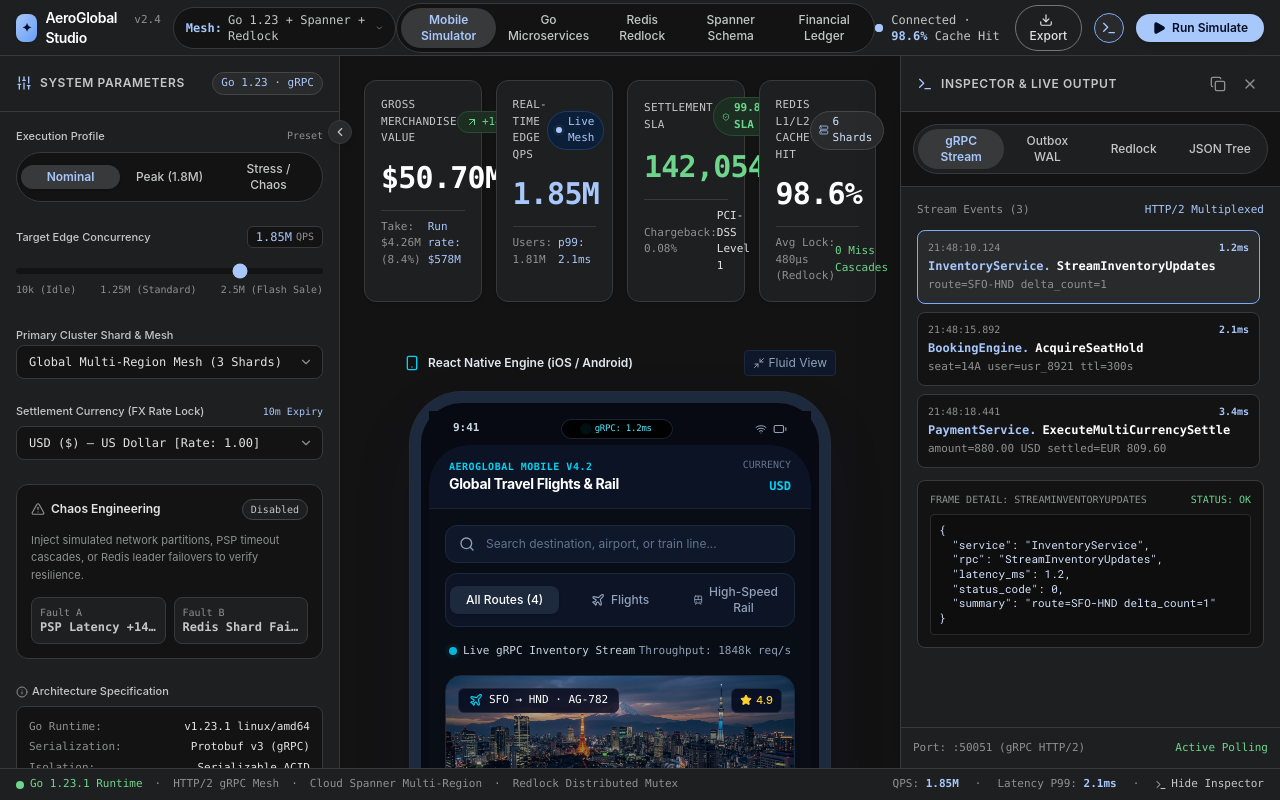
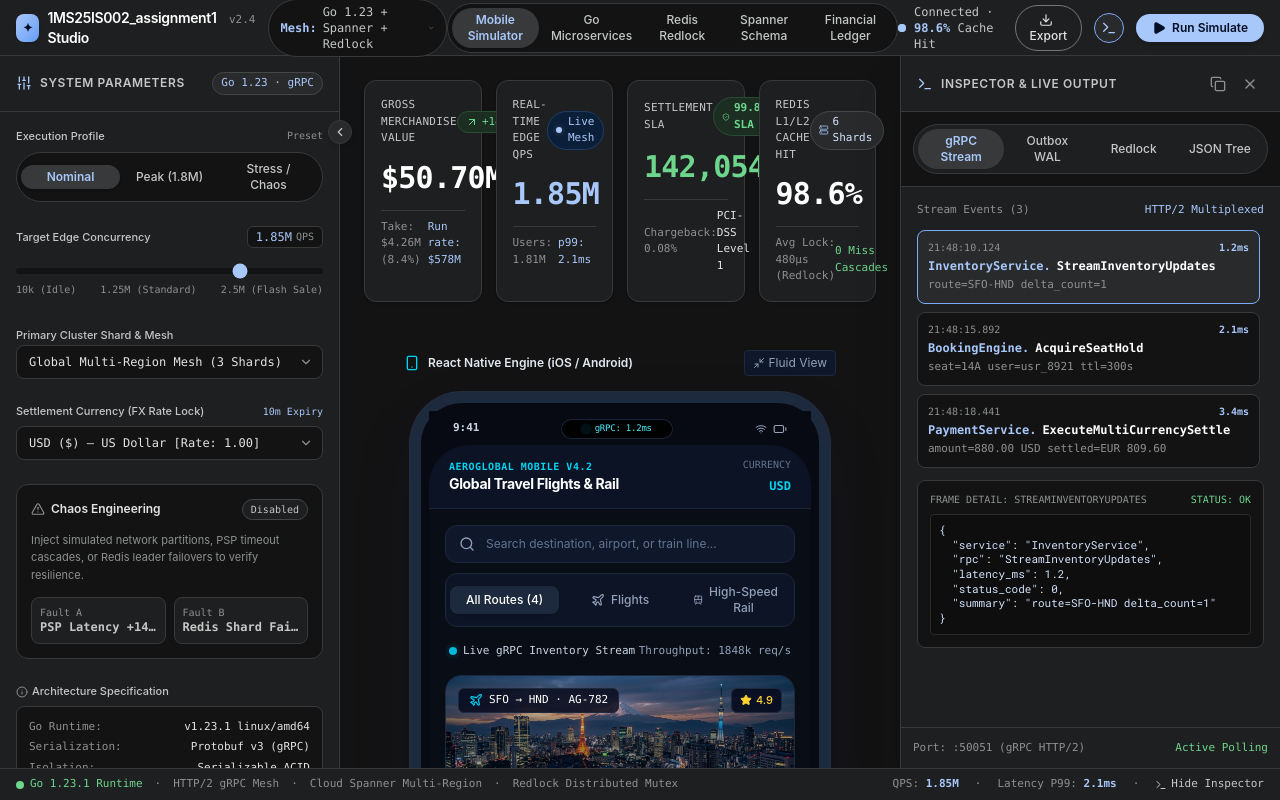
Before and after one commit to abhishekdoddamaniise/skill_lab, a React (Vite) app: page / in a window 1280 px wide. Built offline with nearby package versions, Linux system fonts and the light colour scheme; a web font is replaced by a local one.

Commit message:
Rename AeroGlobal branding to 1MS25IS002_assignment1

```diff
--- a/src/components/Studio/StudioHeader.tsx
+++ b/src/components/Studio/StudioHeader.tsx
@@ -51,7 +51,7 @@ export const StudioHeader: React.FC<StudioHeaderProps> = ({
           </div>
           <div className="flex items-baseline gap-2">
             <span className="text-sm font-semibold tracking-tight text-white font-sans">
-              AeroGlobal Studio
+              1MS25IS002_assignment1 Studio
             </span>
             <span className="text-[11px] font-mono text-[#8e918f]">
               v2.4
```
